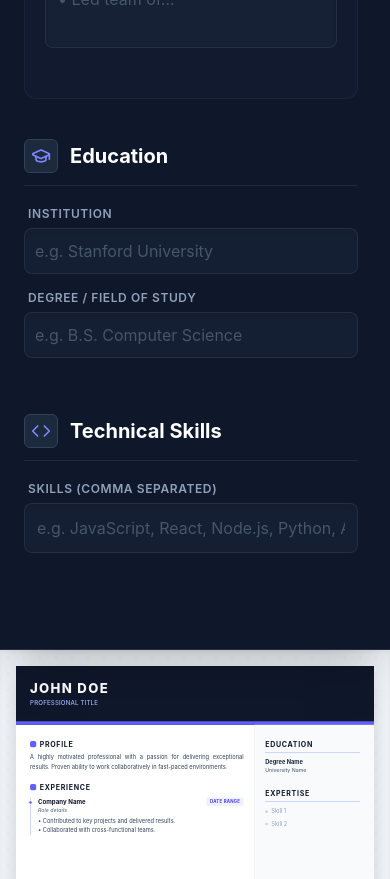
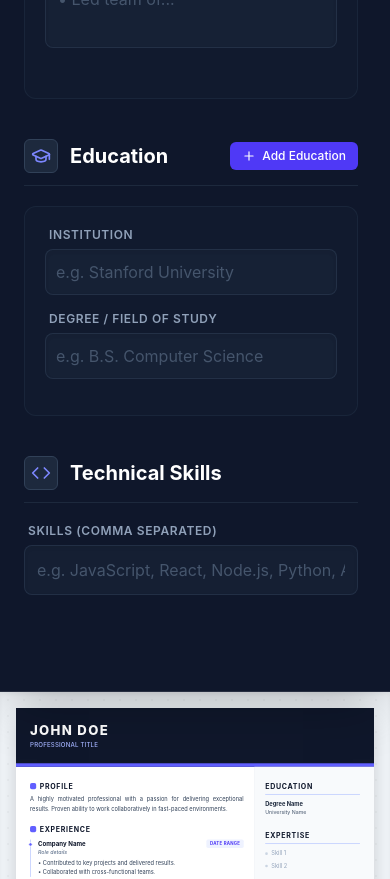
Before and after one commit to TrillionaireViier/-AI-resume, a React (Vite) app: page / in a window 390 px wide. Shown: the part 1260-2139 px from the top of the page. Built offline with nearby package versions, Linux system fonts and the light colour scheme.

Commit message:
feat: support multiple education entries with add/delete functionality

```diff
--- a/src/App.jsx
+++ b/src/App.jsx
@@ -15,8 +15,7 @@ function App() {
     phone: '',
     summary: '',
     experienceList: [{ id: Date.now(), company: '', duration: '', experience: '' }],
-    education: '',
-    degree: '',
+    educationList: [{ id: Date.now(), institution: '', degree: '' }],
     skills: ''
   });
 
--- a/src/ResumeForm.jsx
+++ b/src/ResumeForm.jsx
@@ -93,6 +93,27 @@ export default function ResumeForm({ data, updateData, onOpenAiModal }) {
     updateData({ ...data, experienceList: updatedList });
   };
 
+  const addEducation = () => {
+    updateData({
+      ...data,
+      educationList: [...(data.educationList || []), { id: Date.now(), institution: '', degree: '' }]
+    });
+  };
+
+  const removeEducation = (id) => {
+    updateData({
+      ...data,
+      educationList: (data.educationList || []).filter(ed => ed.id !== id)
+    });
+  };
+
+  const updateEducation = (id, field, value) => {
+    const updatedList = data.educationList.map(ed =>
+      ed.id === id ? { ...ed, [field]: value } : ed
+    );
+    updateData({ ...data, educationList: updatedList });
+  };
+
   const SectionTitle = ({ icon: Icon, title }) => (
     <h2 className="text-xl font-bold text-white mb-5 flex items-center gap-3 pb-3 border-b border-slate-800">
       <div className="bg-slate-800 p-1.5 rounded-md border border-slate-700">
@@ -176,10 +197,39 @@ export default function ResumeForm({ data, updateData, onOpenAiModal }) {
 
       {/* Education */}
       <div className="mb-10">
-        <SectionTitle icon={GraduationCap} title="Education" />
-        <div className="grid grid-cols-1 md:grid-cols-2 gap-x-4">
-          <InputField label="Institution" value={data.education} onChange={e => updateData({...data, education: e.target.value})} placeholder="e.g. Stanford University" />
-          <InputField label="Degree / Field of Study" value={data.degree} onChange={e => updateData({...data, degree: e.target.value})} placeholder="e.g. B.S. Computer Science" />
+        <div className="flex justify-between items-center mb-5 border-b border-slate-800 pb-3">
+          <h2 className="text-xl font-bold text-white flex items-center gap-3">
+            <div className="bg-slate-800 p-1.5 rounded-md border border-slate-700">
+              <GraduationCap className="text-indigo-400 w-5 h-5" />
+            </div>
+            Education
+          </h2>
+          <button
+            onClick={addEducation}
+            className="flex items-center gap-1.5 text-xs bg-indigo-600 hover:bg-indigo-500 text-white px-3 py-1.5 rounded-md font-medium transition-colors"
+          >
+            <Plus size={14} /> Add Education
+          </button>
+        </div>
+
+        <div className="space-y-4">
+          {(data.educationList || []).map((ed) => (
+            <div key={ed.id} className="bg-slate-800/20 border border-slate-700/30 p-5 rounded-xl relative group">
+              {data.educationList.length > 1 && (
+                <button
+                  onClick={() => removeEducation(ed.id)}
+                  className="absolute top-3 right-3 p-1.5 bg-rose-500/10 text-rose-400 hover:bg-rose-500 hover:text-white rounded-md transition-colors opacity-0 group-hover:opacity-100"
+                  title="Delete Education"
+                >
+                  <Trash2 size={16} />
+                </button>
+              )}
+              <div className="grid grid-cols-1 md:grid-cols-2 gap-x-4">
+                <InputField label="Institution" value={ed.institution} onChange={e => updateEducation(ed.id, 'institution', e.target.value)} placeholder="e.g. Stanford University" />
+                <InputField label="Degree / Field of Study" value={ed.degree} onChange={e => updateEducation(ed.id, 'degree', e.target.value)} placeholder="e.g. B.S. Computer Science" />
+              </div>
+            </div>
+          ))}
         </div>
       </div>
 
--- a/src/ResumePreview.jsx
+++ b/src/ResumePreview.jsx
@@ -91,9 +91,19 @@ const ResumePreview = forwardRef(({ data }, ref) => {
             <h3 className="text-base font-bold uppercase tracking-widest text-slate-900 mb-3 border-b-2 border-indigo-200 pb-1.5">
               Education
             </h3>
-            <div>
-              <h4 className="font-bold text-slate-800 text-[13px] leading-tight mb-1">{data.degree || 'Degree Name'}</h4>
-              <p className="text-xs text-slate-600 leading-snug">{data.education || 'University Name'}</p>
+            <div className="flex flex-col gap-4">
+              {(data.educationList || []).map((ed, idx) => (
+                <div key={ed.id || idx}>
+                  <h4 className="font-bold text-slate-800 text-[13px] leading-tight mb-1">{ed.degree || 'Degree Name'}</h4>
+                  <p className="text-xs text-slate-600 leading-snug">{ed.institution || 'University Name'}</p>
+                </div>
+              ))}
+              {(!data.educationList || data.educationList.length === 0) && (
+                <div>
+                  <h4 className="font-bold text-slate-800 text-[13px] leading-tight mb-1">Degree Name</h4>
+                  <p className="text-xs text-slate-600 leading-snug">University Name</p>
+                </div>
+              )}
             </div>
           </div>
 
```
